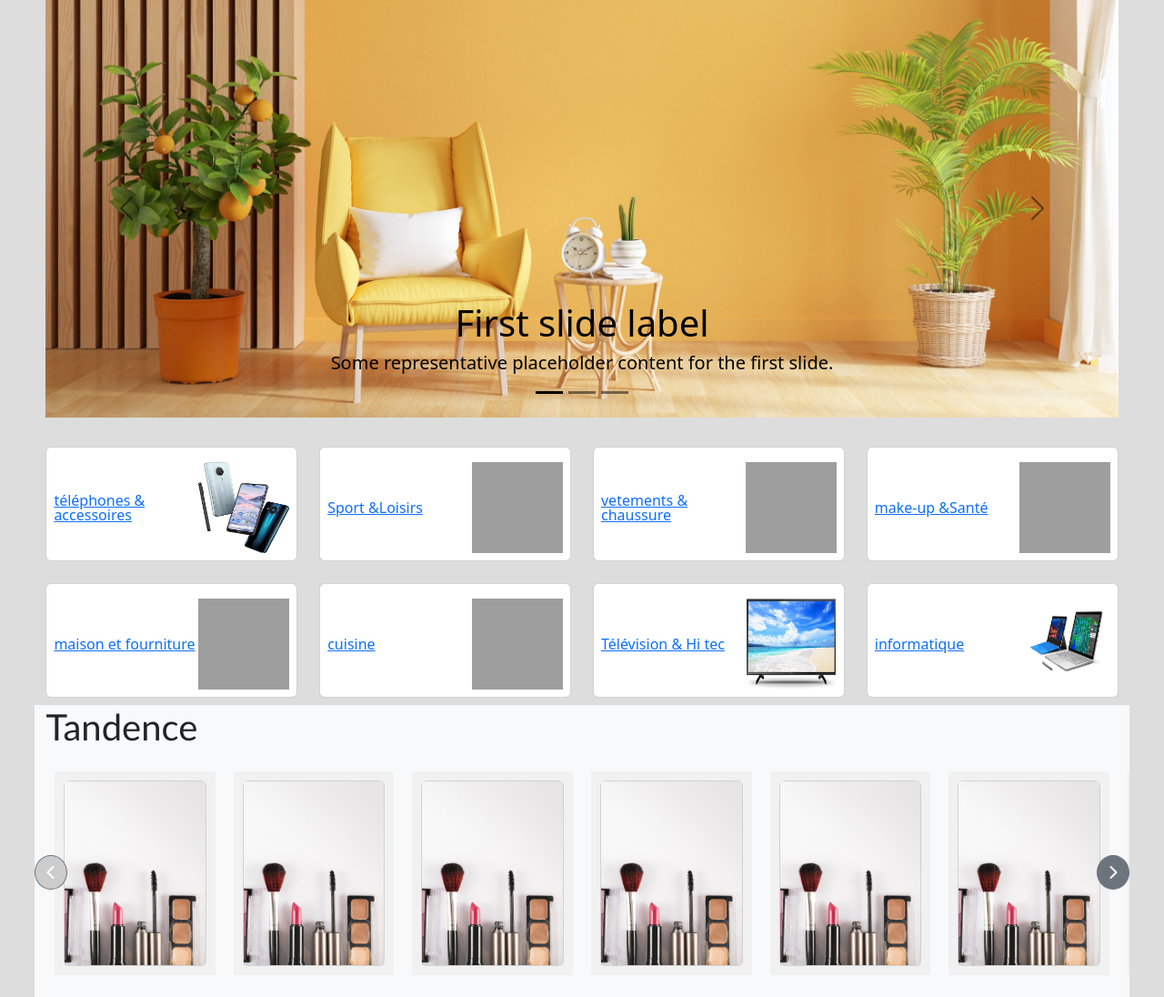
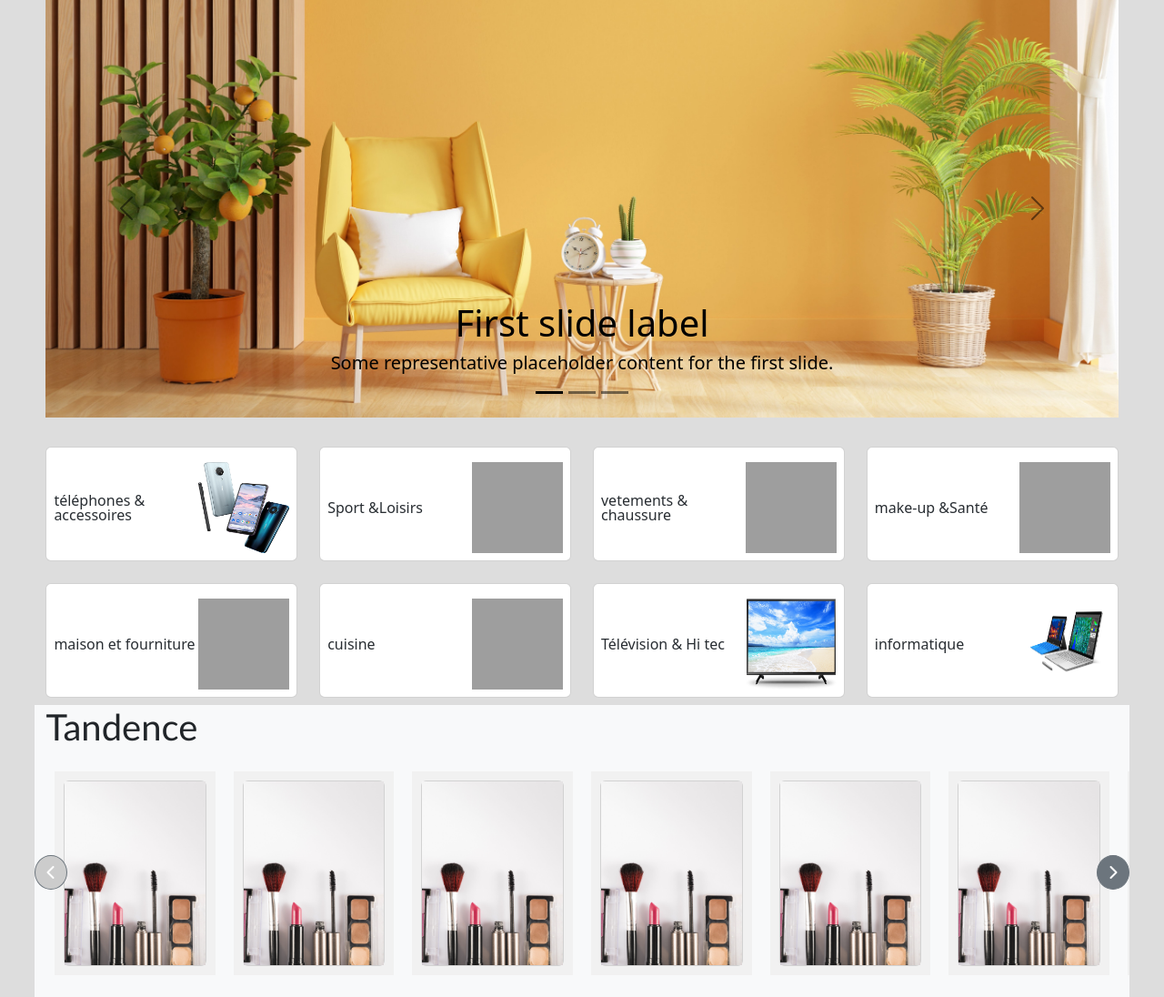
Before and after one commit to mehdi26ben/PFE, a PHP site: page /home.php in a window 1280 px wide. Shown: the part 147-1243 px from the top of the page at 91% size. Run offline with PHP 8.4, Linux system fonts and the light colour scheme; grey boxes are pictures that could not be loaded.

Commit message:
fourth comit

```diff
--- a/home.css
+++ b/home.css
@@ -64,3 +64,10 @@ footer{
     font-size: 18px;
     margin-top: 2%;
 }
+#span-container span{
+    color: #282d32;
+    text-decoration: none;
+}
+#span-container{
+    text-decoration: none;
+}
--- a/home.php
+++ b/home.php
@@ -1,3 +1,4 @@
+
 <!DOCTYPE html>
 <html lang="en">
 
@@ -170,7 +171,7 @@
         <div class="row mt-2 g-4">
 
             <div class="col-lg-3">
-                <a href="#">
+                <a href="#" id="span-container">
                     <div class="card pt-2">
                         <div class="d-flex justify-content-between align-items-center p-2">
                             <div class="flex-column lh-1 imagename"> <span>téléphones & </span><span>accessoires</span>
@@ -186,7 +187,7 @@
 
             <div class="col-lg-3">
                 <div class="card pt-2">
-                    <a href="#">
+                    <a href="#" id="span-container">
                         <div class="d-flex justify-content-between align-items-center p-2">
                             <div class="flex-column lh-1 imagename"> <span>Sport &</span><span>Loisirs</span></div>
                             <div> <img src="pages_images/categories_images/sport&loisir.jpg" height="100" width="100" />
@@ -200,7 +201,7 @@
 
             <div class="col-lg-3">
                 <div class="card pt-2">
-                    <a href="#">
+                    <a href="#" id="span-container">
                         <div class="d-flex justify-content-between align-items-center p-2">
                             <div class="flex-column lh-1 imagename"> <span>vetements & </span><span>chaussure</span>
                             </div>
@@ -214,7 +215,7 @@
 
             <div class="col-lg-3">
                 <div class="card pt-2">
-                    <a href="#">
+                    <a href="#" id="span-container">
                         <div class="d-flex justify-content-between align-items-center p-2">
                             <div class="flex-column lh-1 imagename"> <span>make-up &</span><span>Santé</span> </div>
                             <div> <img src="pages_images/categories_images/makeup&health.jpg" height="100"
@@ -228,7 +229,7 @@
             <div class="col-lg-3">
 
                 <div class="card pt-2">
-                    <a href="#">
+                    <a href="#" id="span-container">
                         <div class="d-flex justify-content-between align-items-center p-2">
                             <div class="flex-column lh-1 imagename"><span>maison et </span><span>fourniture</span>
                             </div>
@@ -242,7 +243,7 @@
             </div>
 
             <div class="col-lg-3">
-                <a href="#">
+                <a href="#" id="span-container">
                     <div class="card pt-2">
                         <div class="d-flex justify-content-between align-items-center p-2">
                             <div class="flex-column lh-1 imagename"><span>cuisine </div>
@@ -254,7 +255,7 @@
 
             </div>
             <div class="col-lg-3">
-                <a href="#">
+                <a href="#" id="span-container">
                     <div class="card pt-2">
                         <div class="d-flex justify-content-between align-items-center p-2">
                             <div class="flex-column lh-1 imagename"><span>Télévision & </span><span>Hi tec</span>
@@ -266,7 +267,7 @@
                 </a>
             </div>
             <div class="col-lg-3">
-                <a href="#">
+                <a href="#" id="span-container">
                     <div class="card pt-2">
                         <div class="d-flex justify-content-between align-items-center p-2">
                             <div class="flex-column lh-1 imagename"><span>informatique</span> </div>
--- /dev/null
+++ b/test.php
@@ -0,0 +1,4 @@
+<?php
+
+
+?>
```
